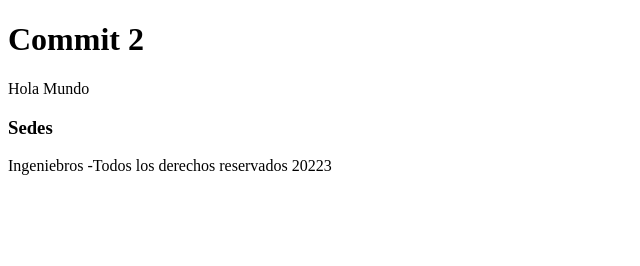
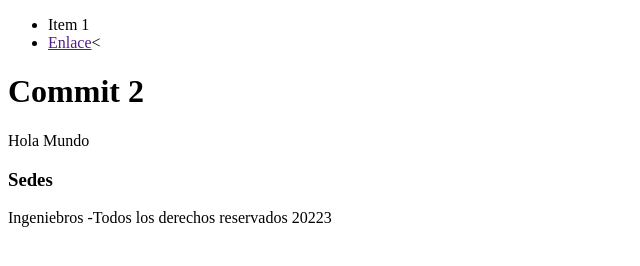
Before and after one commit to NayroviMarcela/proyecto, a plain HTML site: page index.html in a window 1280 px wide. Shown: the whole page, without its empty margins (0-640 px from the left). Drawn offline with Linux system fonts and the light colour scheme.

Commit message:
Actualización Nav

```diff
--- a/index.html
+++ b/index.html
@@ -7,6 +7,14 @@
     <title>Document</title>
 </head>
 <body>
+   <header>
+    <nav>
+        <ul>
+            <li>Item 1
+            <li><a href="">Enlace</a><
+        </ul>
+    </nav>
+   </header>
    <h1>Commit 2</h1>
 
    <p>Hola Mundo</p>
```
